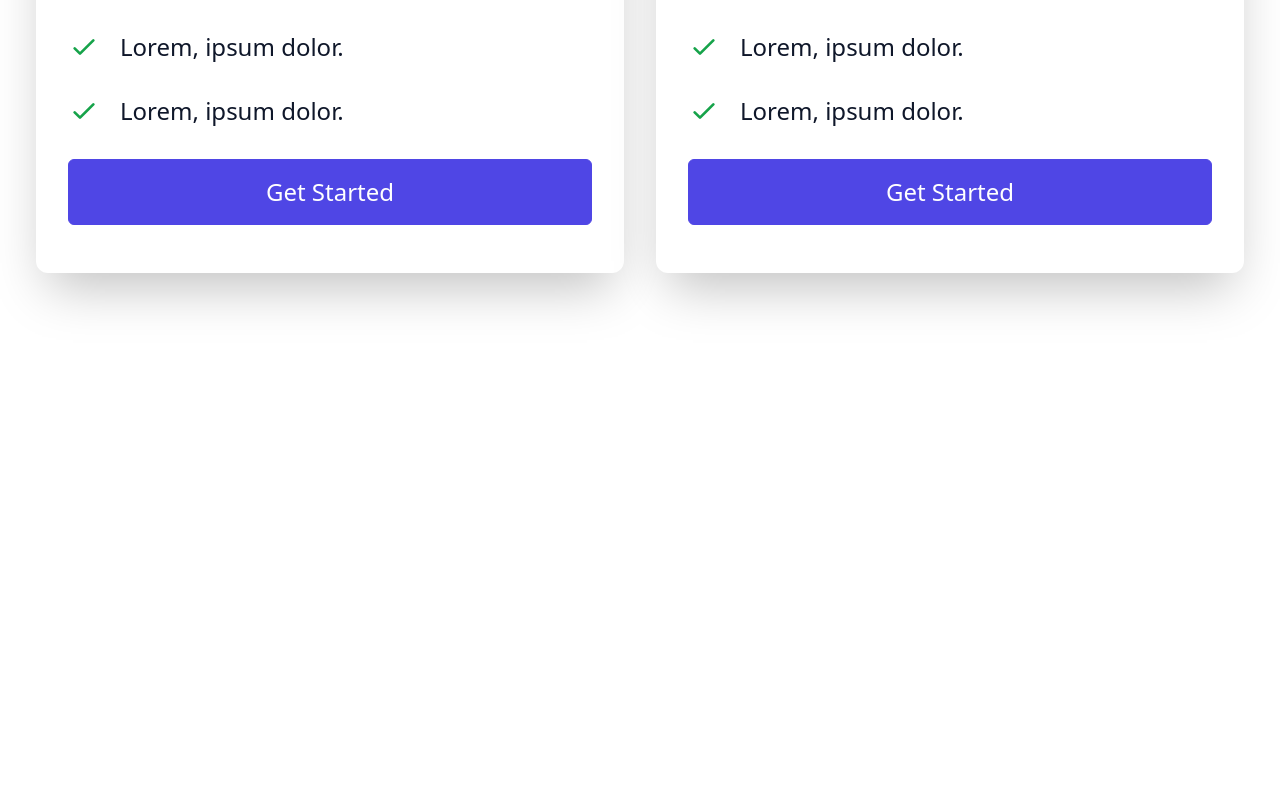
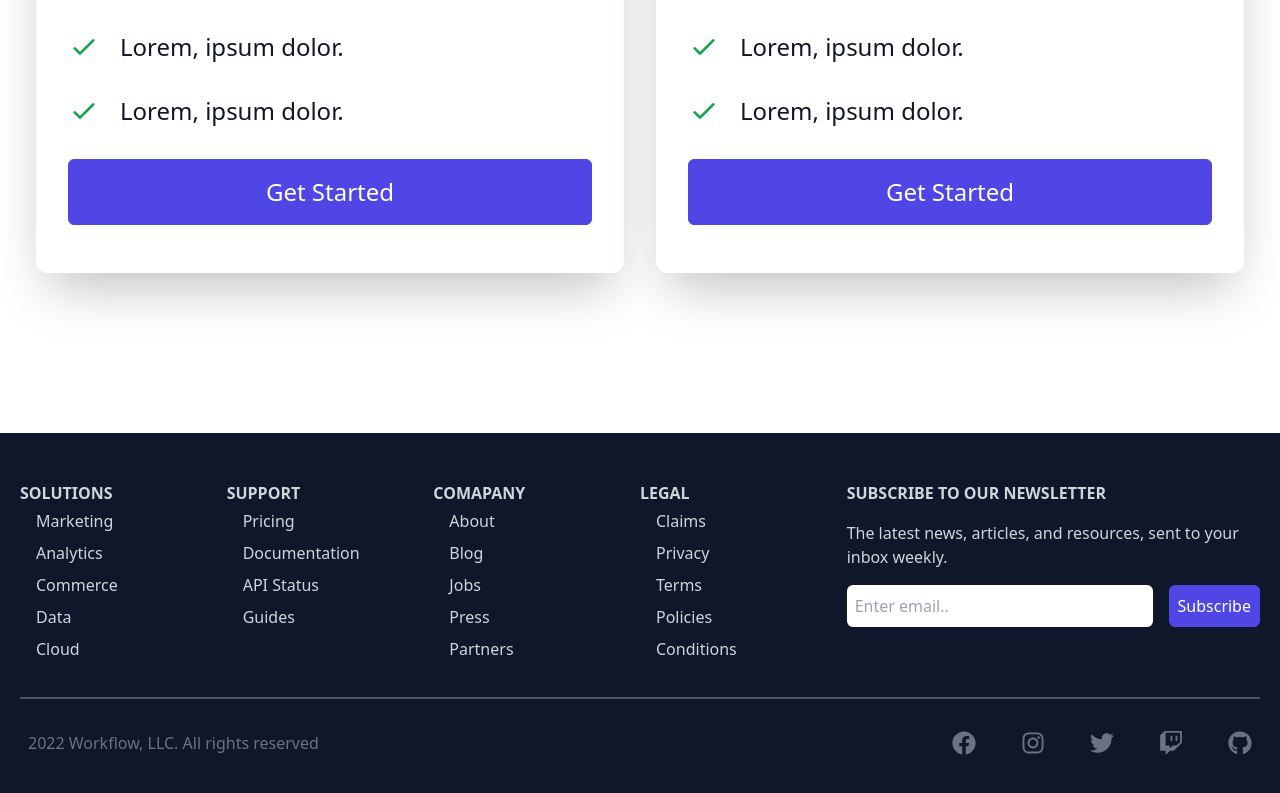
Before and after one commit to krishnadev7/tailwind-CloudApp, a React (Create React App) app in the folder tailwind-cloudapp/: page / in a window 1280 px wide. Shown: the part 3951-4744 px from the top of the page. Before the commit the page ends 4384 px from the top, so only its background shows below. Built offline with nearby package versions, Linux system fonts and the light colour scheme; the HTML template or start-up script is replaced by a standard one.

Commit message:
11th commit: final commit

```diff
--- a/tailwind-cloudapp/package.json
+++ b/tailwind-cloudapp/package.json
@@ -13,6 +13,7 @@
     "@testing-library/user-event": "^13.5.0",
     "react": "^18.2.0",
     "react-dom": "^18.2.0",
+    "react-icons": "^4.7.1",
     "react-scripts": "5.0.1",
     "web-vitals": "^2.1.4"
   },
--- a/tailwind-cloudapp/src/App.js
+++ b/tailwind-cloudapp/src/App.js
@@ -1,6 +1,7 @@
 import About from './components/About';
 import AllInOne from './components/AllInOne';
 import Cloud from './components/Cloud';
+import Footer from './components/Footer';
 import Navbar from './components/Navbar';
 import Pricing from './components/Pricing';
 import Support from './components/Support';
@@ -14,6 +15,7 @@
       <Support />
       <AllInOne/>
       <Pricing/>
+      <Footer/>
     </>
   );
 }
--- /dev/null
+++ b/tailwind-cloudapp/src/components/Footer.jsx
@@ -0,0 +1,83 @@
+import React from 'react'
+import {
+  FaFacebook,
+  FaGithub,
+  FaInstagram,
+  FaTwitter,
+  FaTwitch,
+} from 'react-icons/fa';
+
+function Footer() {
+  return (
+    <div className='w-full mt-24 bg-slate-900 text-gray-300 py-2 px-2'>
+      <div className='max-w-[1240px] mx-auto grid md:grid-cols-6 border-b-2 border-gray-600 py-8'>
+        <div>
+          <h6 className='font-bold uppercase pt-2'>Solutions</h6>
+          <ul>
+            <li className='py-1'>Marketing</li>
+            <li className='py-1'>Analytics</li>
+            <li className='py-1'>Commerce</li>
+            <li className='py-1'>Data</li>
+            <li className='py-1'>Cloud</li>
+          </ul>
+        </div>
+        <div>
+          <h6 className='font-bold uppercase pt-2'>Support</h6>
+          <ul>
+            <li className='py-1'>Pricing</li>
+            <li className='py-1'>Documentation</li>
+            <li className='py-1'>API Status</li>
+            <li className='py-1'>Guides</li>
+          </ul>
+        </div>
+        <div>
+          <h6 className='font-bold uppercase pt-2'>Comapany</h6>
+          <ul>
+            <li className='py-1'>About</li>
+            <li className='py-1'>Blog</li>
+            <li className='py-1'>Jobs</li>
+            <li className='py-1'>Press</li>
+            <li className='py-1'>Partners</li>
+          </ul>
+        </div>
+        <div>
+          <h6 className='font-bold uppercase pt-2'>Legal</h6>
+          <ul>
+            <li className='py-1'>Claims</li>
+            <li className='py-1'>Privacy</li>
+            <li className='py-1'>Terms</li>
+            <li className='py-1'>Policies</li>
+            <li className='py-1'>Conditions</li>
+          </ul>
+        </div>
+        <div className='col-span-2 pt-8 md:pt-2'>
+          <p className='font-bold uppercase'>Subscribe to our newsletter</p>
+          <p className='py-4'>
+            The latest news, articles, and resources, sent to your inbox weekly.
+          </p>
+          <form className='flex flex-col sm:flex-row'>
+            <input
+              className='w-full p-2 mr-4 rounded-md mb-4'
+              type='email'
+              placeholder='Enter email..'
+            />
+            <button className='p-2 mb-4'>Subscribe</button>
+          </form>
+        </div>
+      </div>
+
+      <div className='flex flex-col max-w-[1240px] px-2 py-4 mx-auto justify-between sm:flex-row text-center text-gray-500'>
+        <p className='py-4'>2022 Workflow, LLC. All rights reserved</p>
+        <div className='flex justify-between sm:w-[300px] pt-4 text-2xl'>
+          <FaFacebook />
+          <FaInstagram />
+          <FaTwitter />
+          <FaTwitch />
+          <FaGithub />
+        </div>
+      </div>
+    </div>
+  );
+}
+
+export default Footer
```
Also changed, not shown: 1 other file (tests, documents, lock files or other folders).
